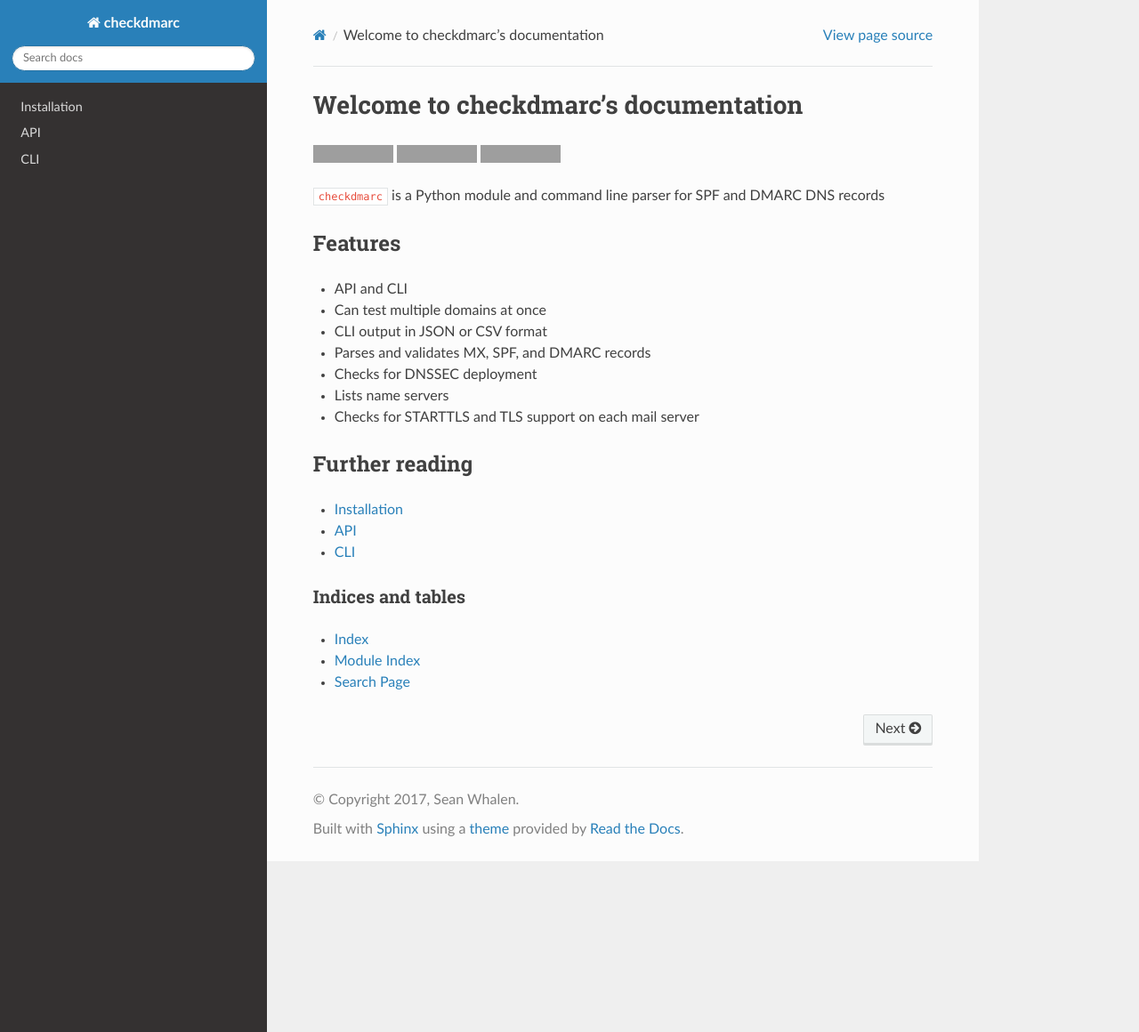
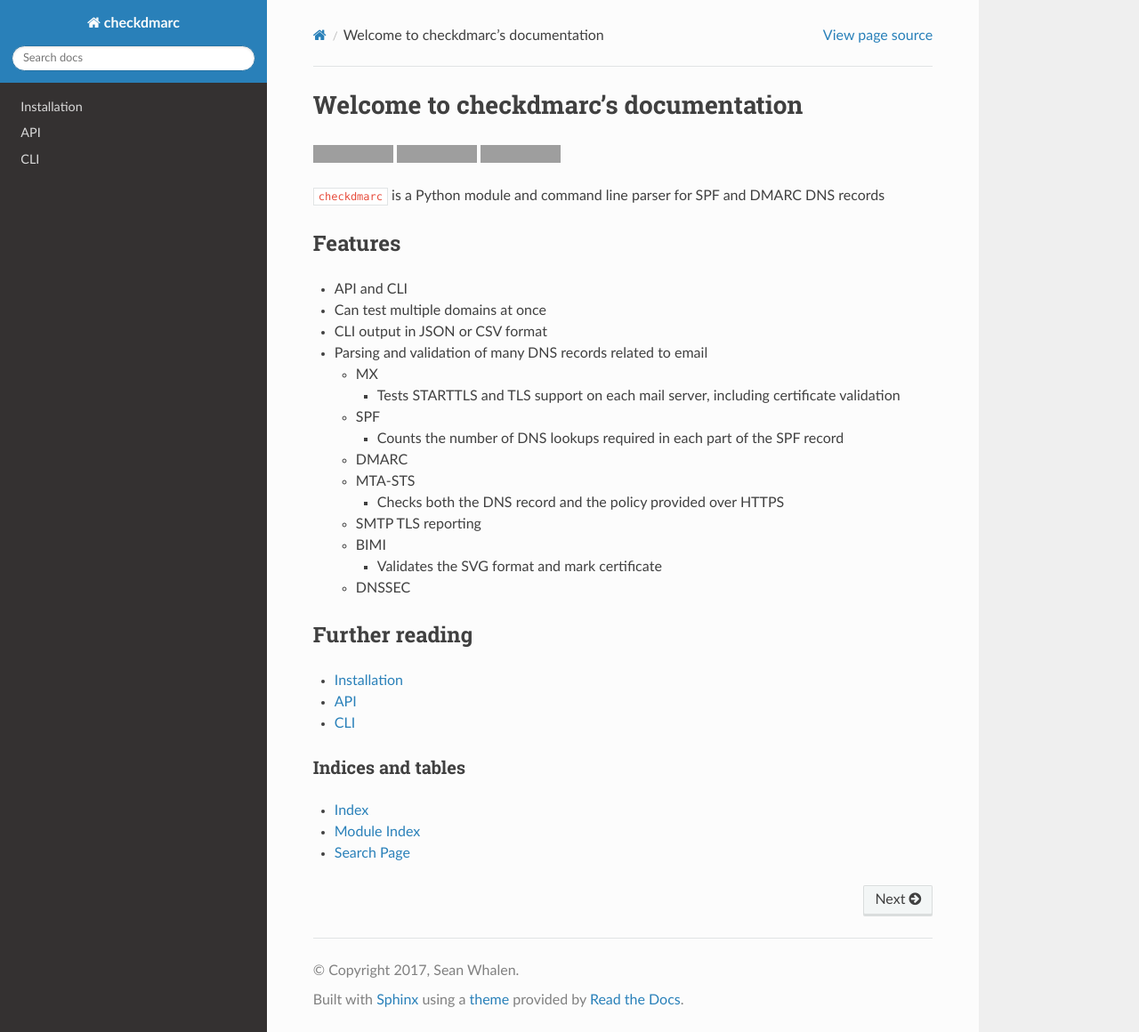
Before and after one commit to domainaware/checkdmarc, a Sphinx documentation site: the page built from docs/source/index.md, in a window 1280 px wide and 1160 px high. Shown: the whole window at 89% size. Built offline with Sphinx 7.4.7 and the Read the Docs theme 3.1.0, drawn with Linux system fonts in a browser that asks for light colours; the version number could not be read and is left out; grey boxes are pictures that could not be loaded.

Commit message:
Update feature list

```diff
--- a/docs/source/index.md
+++ b/docs/source/index.md
@@ -11,10 +11,18 @@
 - API and CLI
 - Can test multiple domains at once
 - CLI output in JSON or CSV format
-- Parses and validates MX, SPF, and DMARC records
-- Checks for DNSSEC deployment
-- Lists name servers
-- Checks for STARTTLS and TLS support on each mail server
+- Parsing and validation of many DNS records related to email
+  - MX
+    - Tests STARTTLS and TLS support on each mail server, including certificate validation
+  - SPF
+    - Counts the number of DNS lookups required in each part of the SPF record
+  - DMARC
+  - MTA-STS
+    - Checks both the  DNS record and the policy provided over HTTPS
+  - SMTP TLS reporting
+  - BIMI
+    - Validates the SVG format and mark certificate
+  - DNSSEC
 
 ## Further reading
 
```
Also changed, not shown: README.md (+12 -4 lines).
